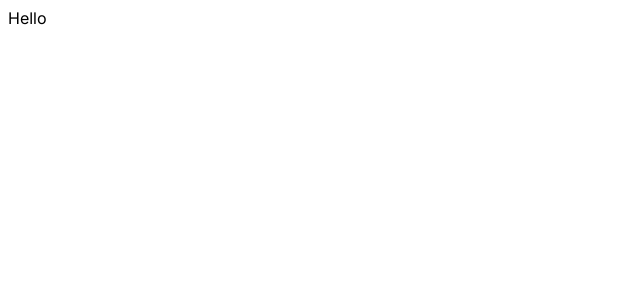
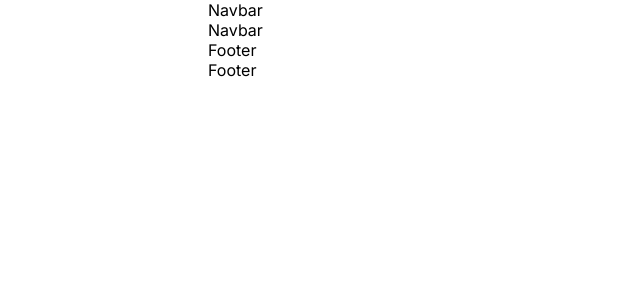
Before and after one commit to amareLD/Blog-App, a Next.js app: page / in a window 1280 px wide. Shown: the top 300 px of the page, without its empty margins (0-640 px from the left). Built offline with nearby package versions, Linux system fonts and the light colour scheme.

Commit message:
fix-eslint-prettier-autosave-problem

```diff
--- a/src/app/globals.css
+++ b/src/app/globals.css
@@ -5,7 +5,59 @@
   --softTextColor:#626262
 }
 
-{
+*{
   padding:0;
+  margin: 0;
+  box-sizing: border-box;
+}
 
+body{
+  max-width:100vw;
+  overflow-x:hidden;
 }
+a{
+  color:inherit;
+  text-decoration:none;
+}
+
+.container {
+  min-height: 100vh;
+  background-color: var(--bg);
+  color: var(--textColor);
+}
+
+.wrapper {
+  max-width: 1536px;
+  margin-left: auto;
+  margin-right: auto;
+  padding-left: 80px;
+  padding-right: 80px;
+}
+
+@media screen and (max-width: 1536px) {
+  .wrapper {
+    max-width: 1366px;
+  }
+}
+@media screen and (max-width: 1280px) {
+  .wrapper {
+    max-width: 1024px;
+  }
+}
+@media screen and (max-width: 1024px) {
+  .wrapper {
+    max-width: 768px;
+    padding-left: 40px;
+    padding-right: 40px;
+  }
+}
+@media screen and (max-width: 768px) {
+  .wrapper {
+    max-width: 640px;
+  }
+}
+@media screen and (max-width: 640px) {
+  .wrapper {
+    max-width: 475px;
+  }
+}
--- a/src/app/layout.js
+++ b/src/app/layout.js
@@ -1,17 +1,27 @@
-import './globals.css'
-import { Inter } from 'next/font/google'
+import Navbar from '@/componnents/navbar/Navbar';
+import './globals.css';
+import { Inter } from 'next/font/google';
+import Footer from '@/componnents/footer/Footer';
 
-const inter = Inter({ subsets: ['latin'] })
+const inter = Inter({ subsets: ['latin'] });
 
 export const metadata = {
   title: 'Blog App',
   description: 'The best blog app!',
-}
+};
 
 export default function RootLayout({ children }) {
   return (
     <html lang="en">
-      <body className={inter.className}>{children}</body>
+      <body className={inter.className}>
+        <div className="container">
+          <div className="wrapper">
+            <Navbar />
+            {children}
+            <Footer />
+          </div>
+        </div>
+      </body>
     </html>
-  )
+  );
 }
--- a/src/app/page.jsx
+++ b/src/app/page.jsx
@@ -1,5 +1,14 @@
-import styles from "./homepage.module.css";
+import Navbar from '@/componnents/navbar/Navbar';
+import styles from './homepage.module.css';
+import Link from 'next/link';
+import Footer from '@/componnents/footer/Footer';
 
 export default function Home() {
-  return <div>Hello</div>;
+  return (
+    <div>
+      <Navbar />
+
+      <Footer />
+    </div>
+  );
 }
--- /dev/null
+++ b/src/componnents/footer/Footer.jsx
@@ -0,0 +1,12 @@
+import React from 'react'
+import styles from "./footer.module.css"
+
+const Footer = () => {
+  return (
+    <div className={styles.container}>
+      Footer
+    </div>
+  )
+}
+
+export default Footer
--- /dev/null
+++ b/src/componnents/navbar/Navbar.jsx
@@ -0,0 +1,12 @@
+import React from 'react';
+import styles from "./navbar.module.css";
+
+const Navbar = () => {
+  return (
+    <div className={styles.container}>
+      Navbar
+                </div>
+  )
+}
+
+export default Navbar;
```
Also changed, not shown: package.json (+6 -2 lines), .eslintrc.json, src/componnents/footer/footer.module.css (added), src/componnents/navbar/navbar.module.css (added), 1 other file (tests, documents, lock files or other folders).
